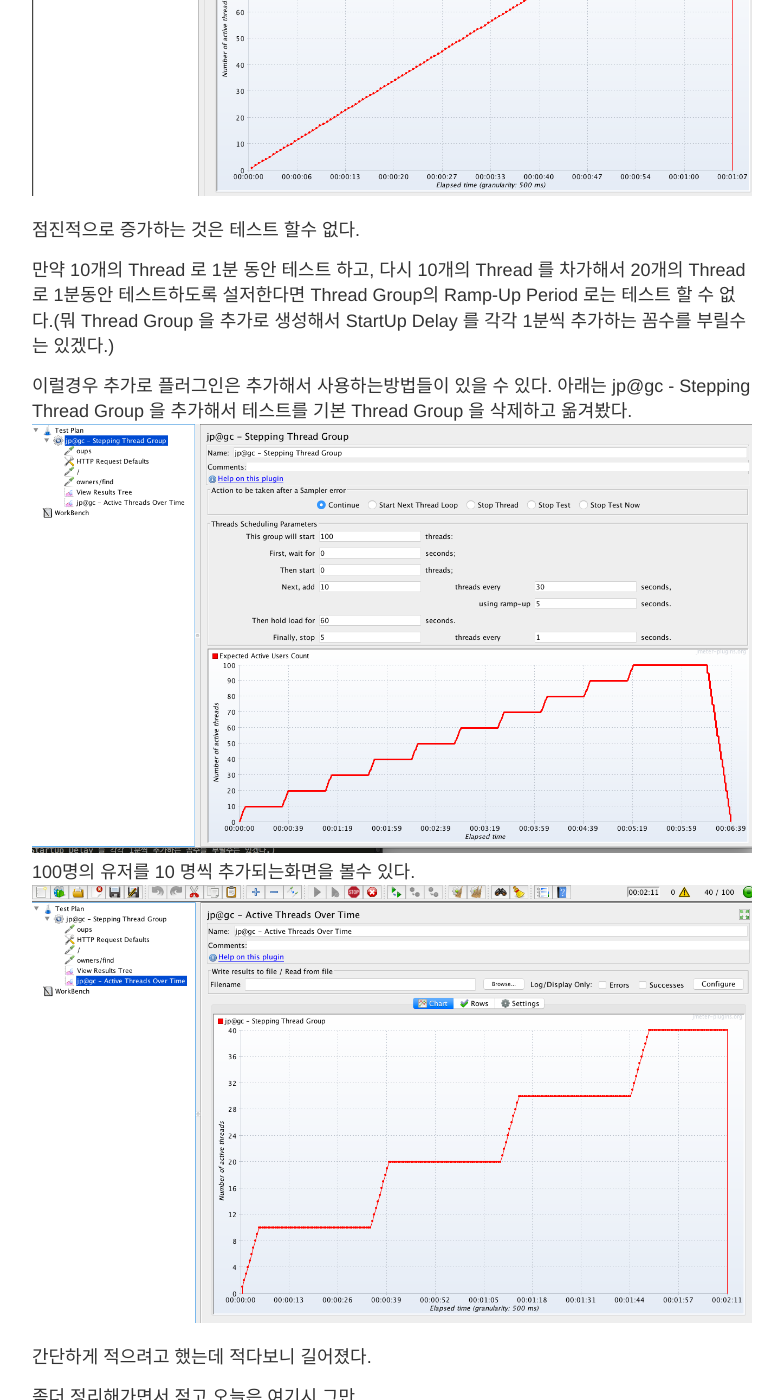
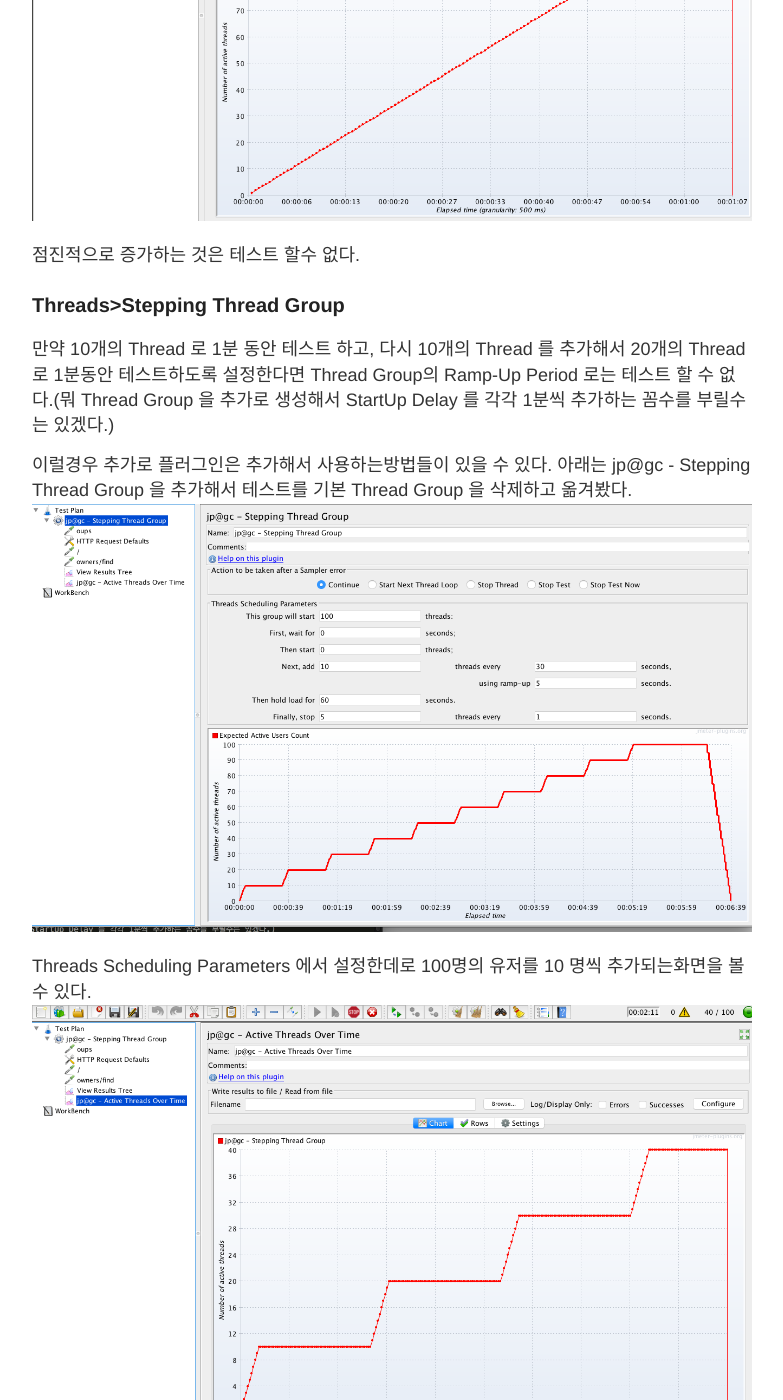
Before and after one commit to xmlangel/xmlangel.github.io, a Jekyll site: the page built from _posts/2017-06-28-How-Can-I-Use-Jmeter.md, in a window 1280 px wide and 1400 px high, scrolled down 10553 px. Shown: the whole window, without its empty margins (248-1031 px from the left). Built offline with Jekyll 4.4.1, drawn with Linux system fonts in a browser that asks for light colours; some of the changed text lies outside the part shown.

Commit message:
내용추가

```diff
--- a/_posts/2017-06-28-How-Can-I-Use-Jmeter.md
+++ b/_posts/2017-06-28-How-Can-I-Use-Jmeter.md
@@ -121,12 +121,15 @@ Thread Group 에서 테스트 시간에 따른 Thread 숫자를 그래프로 볼
 
 점진적으로 증가하는 것은 테스트 할수 없다.
 
-만약 10개의 Thread 로 1분 동안 테스트 하고, 다시 10개의 Thread 를 차가해서 20개의 Thread 로 1분동안 테스트하도록 설저한다면 Thread Group의 Ramp-Up Period 로는 테스트 할 수 없다.(뭐 Thread Group 을 추가로 생성해서 StartUp Delay 를 각각 1분씩 추가하는 꼼수를 부릴수는 있겠다.)
+### Threads>Stepping Thread Group
+
+만약 10개의 Thread 로 1분 동안 테스트 하고, 다시 10개의 Thread 를 추가해서 20개의 Thread 로 1분동안 테스트하도록 설정한다면 Thread Group의 Ramp-Up Period 로는 테스트 할 수 없다.(뭐 Thread Group 을 추가로 생성해서 StartUp Delay 를 각각 1분씩 추가하는 꼼수를 부릴수는 있겠다.)
 
 이럴경우 추가로 플러그인은 추가해서 사용하는방법들이 있을 수 있다.
 아래는 jp@gc - Stepping Thread Group 을 추가해서 테스트를 기본 Thread Group 을 삭제하고 옮겨봤다.
 ![HttpRequestDefault-02]({{ site.url }}/assets/images/jmeter-16.png){: width="100%" height="100%"}
-100명의 유저를 10 명씩 추가되는화면을 볼수 있다.
+
+Threads Scheduling Parameters 에서 설정한데로 100명의 유저를 10 명씩 추가되는화면을 볼수 있다.
 ![HttpRequestDefault-02]({{ site.url }}/assets/images/jmeter-17.png){: width="100%" height="100%"}
 
 간단하게 적으려고 했는데 적다보니 길어졌다.
```
